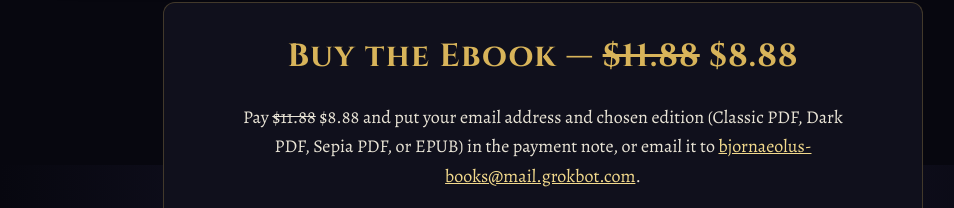
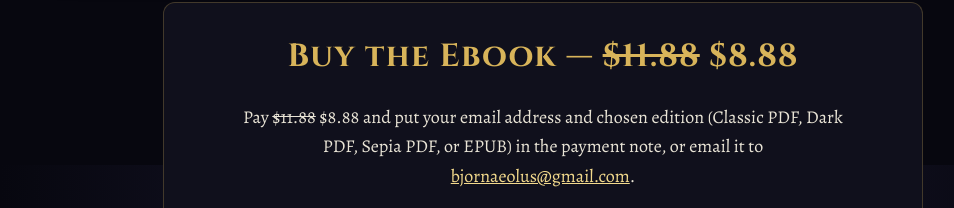
Before and after one commit to BjornAeon/forgotten-architecture, a plain HTML site: page index.html in a window 1280 px wide. Shown: the part 635-843 px from the top of the page, without its empty margins (97-1051 px from the left). Drawn offline with nearby package versions, Linux system fonts and the light colour scheme.

Commit message:
Contact email: bjornaeolus@gmail.com

```diff
--- a/index.html
+++ b/index.html
@@ -93,7 +93,7 @@ footer{text-align:center;color:var(--muted);font-size:.95rem;border-top:1px soli
 <section class="wrap" id="buy" aria-labelledby="buy-h">
   <div class="panel">
     <h2 id="buy-h">Buy the Ebook — $11.88</h2>
-    <p class="howto">Pay $11.88 and put your email address and chosen edition (Classic PDF, Dark PDF, Sepia PDF, or EPUB) in the payment note, or email it to <a href="mailto:bjornaeolus-books@mail.grokbot.com">bjornaeolus-books@mail.grokbot.com</a>.</p>
+    <p class="howto">Pay $11.88 and put your email address and chosen edition (Classic PDF, Dark PDF, Sepia PDF, or EPUB) in the payment note, or email it to <a href="mailto:bjornaeolus@gmail.com">bjornaeolus@gmail.com</a>.</p>
     <p class="howto">Languages: English, Spanish, Brazilian Portuguese, German, French, Arabic, Hindi, Russian, or Simplified Chinese (简体中文). Include your language in the note or email.</p>
     <div class="pay">
       <article class="card"><h3>Chime</h3><p class="tag">Chime $BjornAeo</p><figure class="qr"><img src="assets/chime-qr.png" width="180" height="180" loading="lazy" alt="Chime QR code for $BjornAeo"><figcaption>Scan to pay on Chime</figcaption></figure><a class="btn" href="https://app.chime.com/link/qr?u=BjornAeo" target="_blank" rel="noopener">Open Chime</a></article>
```
